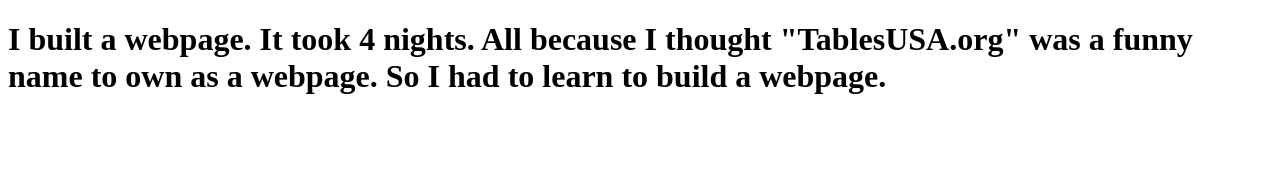
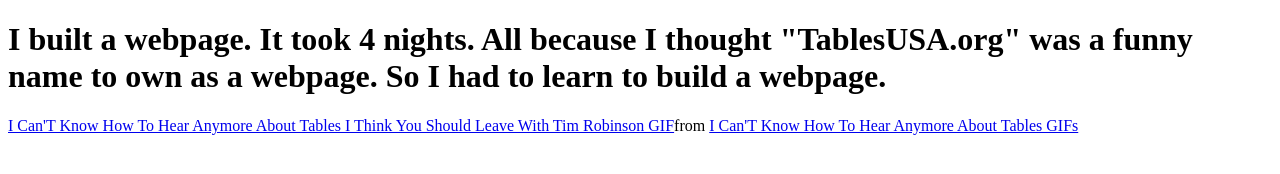
Before and after one commit to bumblebeetown/tablesusa, a plain HTML site: page index.html in a window 1280 px wide. Drawn offline with Linux system fonts and the light colour scheme; a script that the page names is missing.

Commit message:
Add GIF embed for 'I Can't Know How to Hear Anymore'

```diff
--- a/index.html
+++ b/index.html
@@ -11,5 +11,6 @@
     It took 4 nights. All because I thought "TablesUSA.org" was a funny name to own as a webpage.
 
     So I had to learn to build a webpage.</h1>
+    <div class="tenor-gif-embed" data-postid="8695525567284332490" data-share-method="host" data-aspect-ratio="1.77778" data-width="100%"><a href="https://tenor.com/view/i-can%27t-know-how-to-hear-anymore-about-tables-i-think-you-should-leave-with-tim-robinson-i%27m-tired-of-hearing-about-the-tables-i-don%27t-wanna-hear-anymore-about-tables-tim-robinson-gif-8695525567284332490">I Can&#39;T Know How To Hear Anymore About Tables I Think You Should Leave With Tim Robinson GIF</a>from <a href="https://tenor.com/search/i+can%27t+know+how+to+hear+anymore+about+tables-gifs">I Can&#39;T Know How To Hear Anymore About Tables GIFs</a></div> <script type="text/javascript" async src="https://tenor.com/embed.js"></script>
 </body>
 </html>
```
